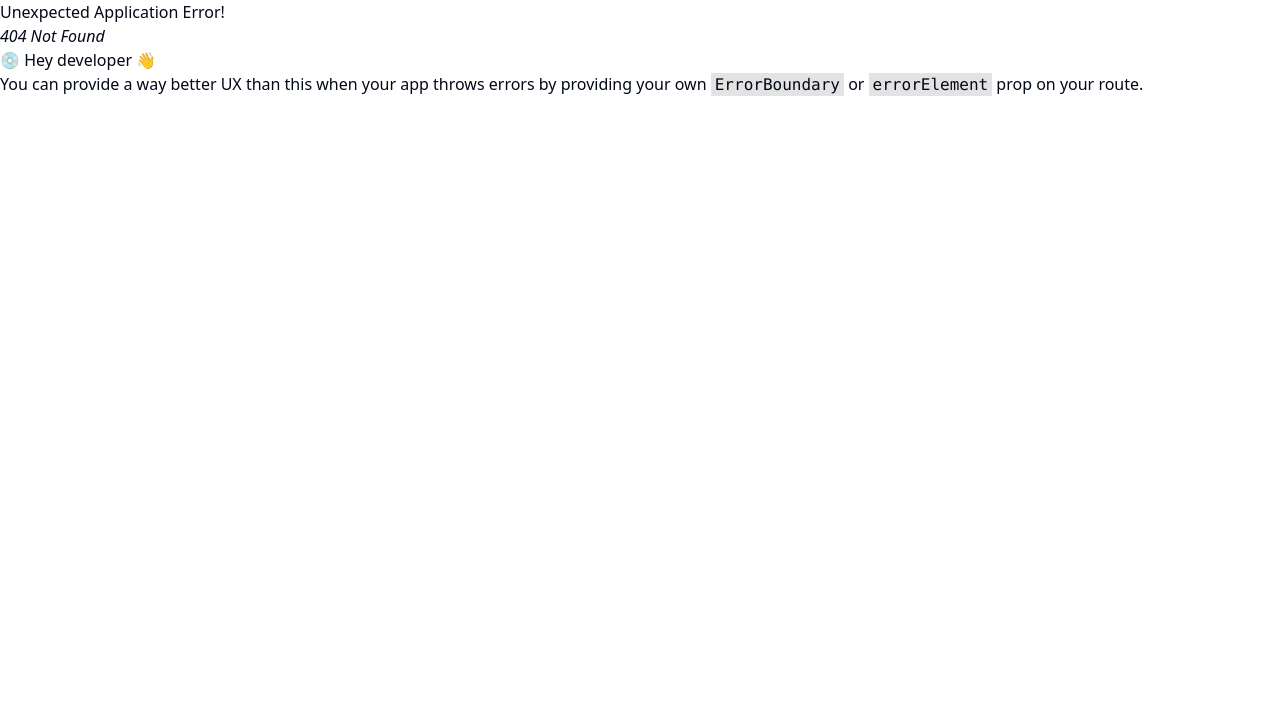
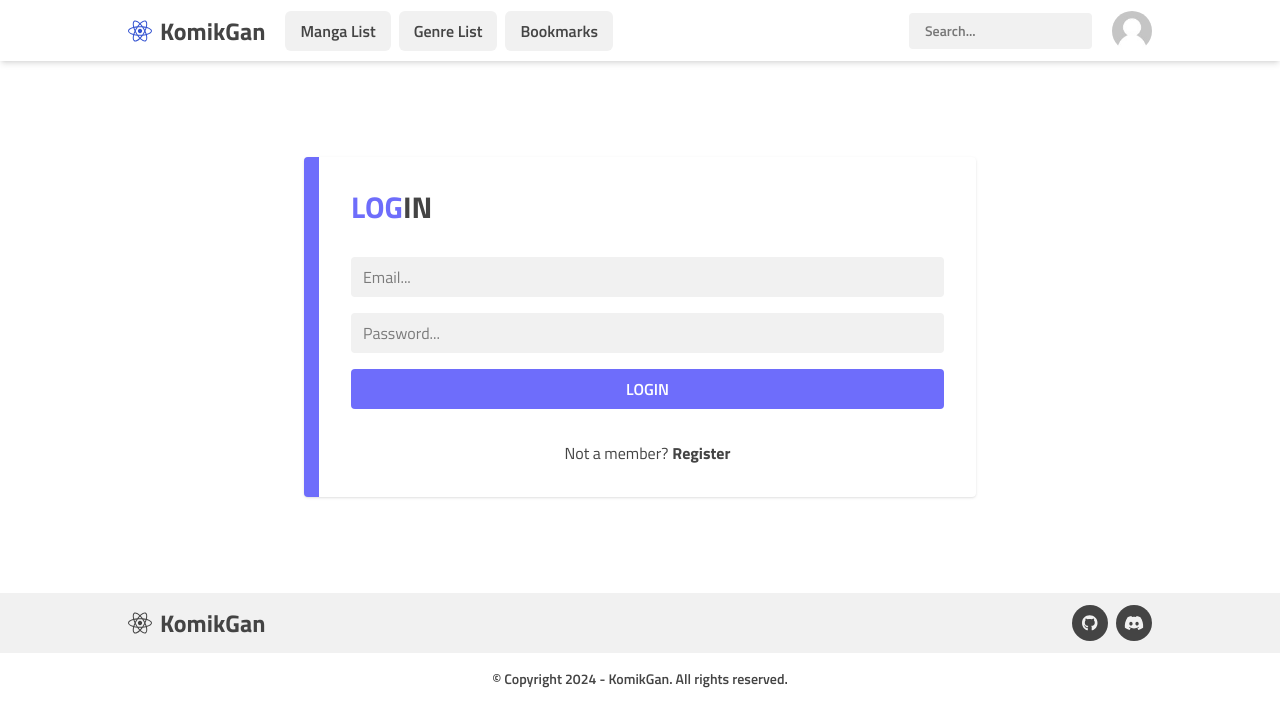
Before and after one commit to imosmdrk58/komitend, a React (Vite) app: page /login in a window 1280 px wide. Before the commit this address had no page. Shown: the top 726 px of the page. Built offline with nearby package versions, Linux system fonts and the light colour scheme.

Commit message:
feat: login page

```diff
--- a/src/components/Footer.tsx
+++ b/src/components/Footer.tsx
@@ -25,8 +25,8 @@ const Footer = () => {
             </h1>
           </Link>
           <div className="flex gap-2">
-            {routes.map((route) => (
-                <Link to={route.url} className="text-[#f1f1f1] bg-[#444444] dark:bg-[#9ca9b9] dark:text-[#3b3c4c] rounded-full w-9 h-9 flex items-center justify-center">
+            {routes.map((route, index) => (
+                <Link key={index} to={route.url} className="text-[#f1f1f1] bg-[#444444] dark:bg-[#9ca9b9] dark:text-[#3b3c4c] rounded-full w-9 h-9 flex items-center justify-center">
                     <FontAwesomeIcon icon={route.icon} />
                 </Link>
             ))}
--- a/src/components/Header.tsx
+++ b/src/components/Header.tsx
@@ -13,7 +13,7 @@ import {
 } from "@fortawesome/free-solid-svg-icons";
 import { FontAwesomeIcon } from "@fortawesome/react-fontawesome";
 import { useState } from "react";
-import { NavLink, useNavigate } from "react-router-dom";
+import { Link, NavLink, useNavigate } from "react-router-dom";
 
 const routes = [
   {
@@ -57,7 +57,7 @@ const Header = () => {
             <FontAwesomeIcon icon={faBarsStaggered} className="text-[25px]" />
           </button>
           <div className="w-full px-3 text-left flex items-center lg:pl-0 bg-[#ffffff] dark:bg-[#3b3c4c]">
-            <a href="/" className="flex gap-2 items-center justify-center">
+            <Link to="/" className="flex gap-2 items-center justify-center">
               <FontAwesomeIcon
                 icon={faReact}
                 className="text-[#3453d1] size-6"
@@ -65,7 +65,7 @@ const Header = () => {
               <h1 className="text-2xl text-[#444444] dark:text-[#eeeeee] font-extrabold hover:text-[#3453d1] transition-colors duration-500">
                 KomikGan
               </h1>
-            </a>
+            </Link>
             <ul className="hidden md:flex gap-2 ml-5">
               {routes.map((route) => (
                 <li key={route.label}>
@@ -97,7 +97,6 @@ const Header = () => {
               <input
                 type="text"
                 name="search"
-                id="search"
                 className="py-2 px-4 rounded-sm outline-none text-sm font-semibold focus:ring-1 ring-[#777777] bg-[#f1f1f1] text-[#444444] placeholder:text-[#777777] dark:bg-[#2f303e] dark:text-[#aaaaaa] dark:placeholder:text-[#aaaaaa] dark:ring-[#45475a]"
                 placeholder="Search..."
                 autoComplete="off"
@@ -145,8 +144,8 @@ const Header = () => {
                     {!user && (
                       <>
                         <li className="m-[7px]">
-                          <a
-                            href="/login"
+                          <Link
+                            to="/login"
                             className="text-left w-28 flex items-center px-[10px] py-[7px] rounded-md text-[13px] font-semibold tracking-wide hover:bg-[#f1f1f1] dark:hover:bg-[#45475a]"
                           >
                             <FontAwesomeIcon
@@ -154,11 +153,11 @@ const Header = () => {
                               className="mr-3"
                             />
                             Login
-                          </a>
+                          </Link>
                         </li>
                         <li className="m-[7px]">
-                          <a
-                            href="/register"
+                          <Link
+                            to="/register"
                             className="text-left w-28 flex items-center px-[10px] py-[7px] rounded-md text-[13px] font-semibold tracking-wide hover:bg-[#f1f1f1] dark:hover:bg-[#45475a]"
                           >
                             <FontAwesomeIcon
@@ -166,7 +165,7 @@ const Header = () => {
                               className="mr-2"
                             />
                             Register
-                          </a>
+                          </Link>
                         </li>
                       </>
                     )}
@@ -176,8 +175,8 @@ const Header = () => {
                         {/* {session?.user?.role !== "USER" && ( */}
                         {true && (
                           <li className="m-[7px]">
-                            <a
-                              href="/admin"
+                            <Link
+                              to="/admin"
                               className="text-left w-28 flex items-center px-[10px] py-[7px] rounded-md text-[13px] font-semibold tracking-wide hover:bg-[#f1f1f1] dark:hover:bg-[#45475a]"
                             >
                               <FontAwesomeIcon
@@ -185,17 +184,17 @@ const Header = () => {
                                 className="mr-3"
                               />
                               Panel
-                            </a>
+                            </Link>
                           </li>
                         )}
                         <li className="m-[7px]">
-                          <a
-                            href="/profile"
+                          <Link
+                            to="/profile"
                             className="text-left w-28 flex items-center px-[10px] py-[7px] rounded-md text-[13px] font-semibold tracking-wide hover:bg-[#f1f1f1] dark:hover:bg-[#45475a]"
                           >
                             <FontAwesomeIcon icon={faUser} className="mr-3" />
                             Profile
-                          </a>
+                          </Link>
                         </li>
                         <li className="m-[7px]">
                           <button
@@ -248,7 +247,6 @@ const Header = () => {
         <input
           type="text"
           name="search"
-          id="search"
           className="py-2 px-4 rounded-sm outline-none text-sm w-full font-semibold focus:ring-1 ring-[#777777] bg-[#f1f1f1] text-[#444444] placeholder:text-[#777777] dark:bg-[#2f303e] dark:text-[#aaaaaa] dark:placeholder:text-[#aaaaaa] dark:ring-[#45475a]"
           placeholder="Search..."
           autoComplete="off"
--- /dev/null
+++ b/src/components/forms/LoginForm.tsx
@@ -0,0 +1,133 @@
+import { z } from "zod";
+import { useState } from "react";
+import { useForm } from "react-hook-form";
+import { zodResolver } from "@hookform/resolvers/zod";
+
+import {
+  Form,
+  FormControl,
+  FormField,
+  FormMessage,
+} from "@/components/ui/form";
+import { useMutation } from "@tanstack/react-query";
+import { toast } from "sonner";
+import { useNavigate } from "react-router-dom";
+
+const registerUser = async ({
+  email,
+  password,
+}: {
+  email: string;
+  password: string;
+}) => {
+  const response = await fetch("http://localhost:3001/authentications", {
+    method: "POST",
+    headers: {
+      "Content-Type": "application/json",
+    },
+    body: JSON.stringify({ email, password }),
+  });
+
+  if (!response.ok) {
+    const { message } = await response.json();
+    throw new Error(message);
+  }
+
+  const { data } = await response.json();
+  return data;
+};
+
+const formSchema = z.object({
+  email: z.string().email(),
+  password: z.string().min(4).max(20),
+});
+
+const LoginForm = () => {
+  const [loading, setLoading] = useState(false);
+  const navigate = useNavigate();
+
+  const mutation = useMutation({
+    mutationKey: ["login"],
+    mutationFn: registerUser,
+    onSuccess: () => {
+      toast.success("Login successfully. Welcome!");
+      navigate("/");
+    },
+    onError: (err) => {
+      toast.error(err.message);
+    },
+    onSettled: () => {
+      setLoading(false);
+    },
+  });
+
+  const form = useForm<z.infer<typeof formSchema>>({
+    resolver: zodResolver(formSchema),
+    defaultValues: {
+      email: "",
+      password: ""
+    },
+  });
+
+  const onSubmit = (data: z.infer<typeof formSchema>) => {
+    setLoading(true);
+    mutation.mutate(data);
+  };
+
+  return (
+    <Form {...form}>
+      <form
+        className="flex gap-4 flex-col"
+        onSubmit={form.handleSubmit(onSubmit)}
+      >
+        <FormField
+          control={form.control}
+          name="email"
+          render={({ field }) => (
+            <>
+              <FormControl>
+                <input
+                  {...field}
+                  id="email"
+                  type="email"
+                  className="px-3 py-2 bg-[#f1f1f1] dark:bg-[#2f303e] text-[#000000] dark:text-[#aaaaaa] rounded-sm focus:outline-none focus:ring-1 focus:ring-gray-600 placeholder:text-[#7b7b7b]"
+                  placeholder="Email..."
+                  autoComplete="off"
+                />
+              </FormControl>
+              <FormMessage className="text-[#444444] dark:text-[#9ca9b9]" />
+            </>
+          )}
+        />
+        <FormField
+          control={form.control}
+          name="password"
+          render={({ field }) => (
+            <>
+              <FormControl>
+                <input
+                  {...field}
+                  id="password"
+                  type="password"
+                  className="px-3 py-2 bg-[#f1f1f1] dark:bg-[#2f303e] text-[#000000] dark:text-[#aaaaaa] rounded-sm focus:outline-none focus:ring-1 focus:ring-gray-600 placeholder:text-[#7b7b7b]"
+                  placeholder="Password..."
+                  autoComplete="off"
+                />
+              </FormControl>
+              <FormMessage className="text-[#444444] dark:text-[#9ca9b9]" />
+            </>
+          )}
+        />
+        <button
+          className="px-5 py-2 bg-[#6e6dfb] text-white rounded-sm font-semibold disabled:cursor-not-allowed disabled:brightness-75"
+          type="submit"
+          disabled={loading}
+        >
+          LOGIN
+        </button>
+      </form>
+    </Form>
+  );
+};
+
+export default LoginForm;
--- /dev/null
+++ b/src/routes/auth/Login.tsx
@@ -0,0 +1,24 @@
+import LoginForm from '@/components/forms/LoginForm'
+import { Link } from 'react-router-dom'
+
+const Login = () => {
+  return (
+    <div className="flex items-center justify-center my-24">
+      <div className="bg-white text-[#444444] dark:bg-[#3b3c4c] dark:text-[#9ca9b9] p-8 border-l-[15px] border-[#6e6dfb] w-full max-w-2xl mx-10 flex flex-col gap-8 rounded-sm shadow">
+        <h1 className="text-3xl font-bold">
+          <span className="text-[#6e6dfb]">LOG</span>IN        </h1>
+
+        <LoginForm />
+
+        <div className="w-full flex justify-center gap-1">
+          <span>Not a member?</span>
+          <Link to="/register" className="font-bold">
+            Register
+          </Link>
+        </div>
+      </div>
+    </div>
+  )
+}
+
+export default Login
```
Also changed, not shown: src/main.tsx (+6 -1 lines).
